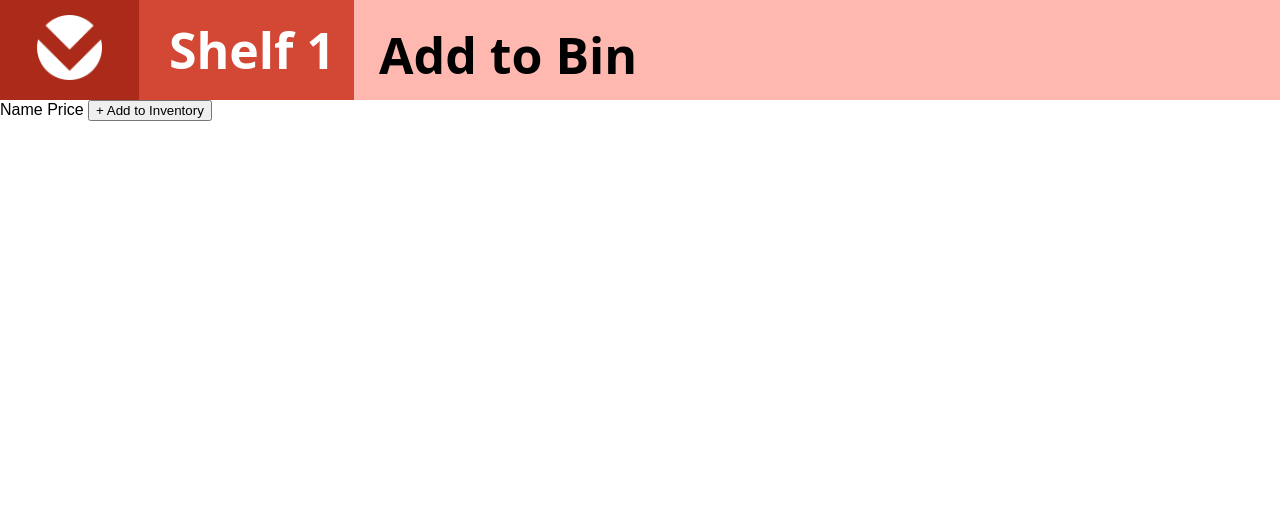
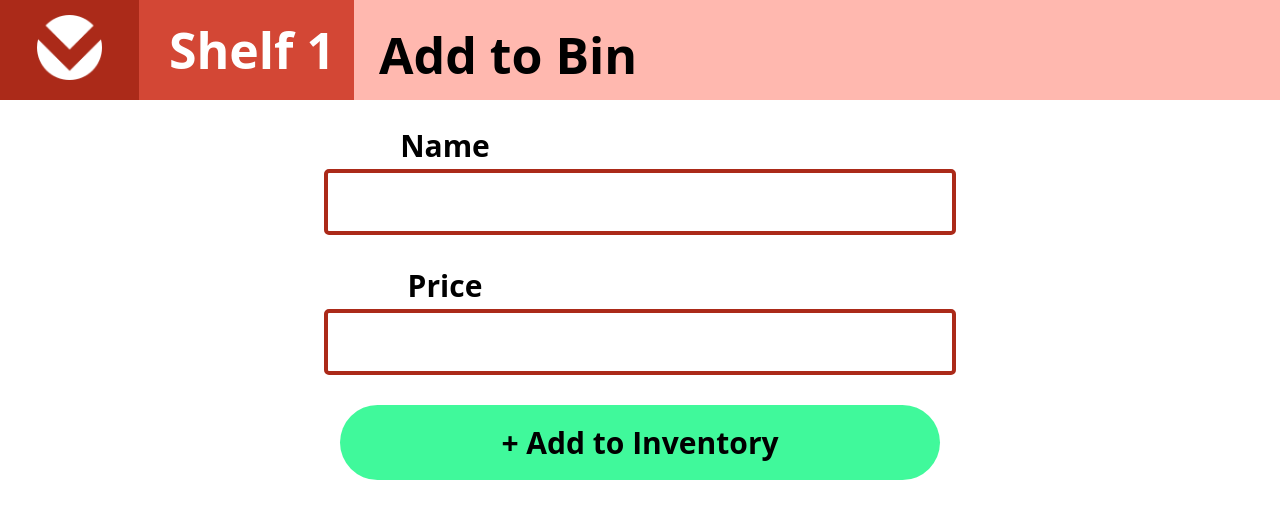
Before and after one commit to dawsonnelson/async-1-revised, a React (Create React App) app: page /create/1 in a window 1280 px wide. Shown: the top 518 px of the page. Built offline with nearby package versions, Linux system fonts and the light colour scheme.

Commit message:
second commit

```diff
--- /dev/null
+++ b/src/components/Create/Create.css
@@ -0,0 +1,45 @@
+.container {
+    width: 100%;
+    box-sizing: border-box;
+    height: calc(100%-100px);
+    padding: 25px;
+    display: flex;
+    flex-direction: column;
+    align-items: center;
+}
+
+.container-title {
+    font-weight: 700;
+    font-family: Open Sans, sans-serif;
+    margin-top: 0;
+    margin-left: 10px;
+    margin-bottom: 3px;
+    position: relative;
+    left: -200px;
+    font-size: 30px;
+}
+
+.input-box {
+    border: 4px solid #ab2a19;
+    border-radius: 5px;
+    padding: 12px;
+    width: 600px;
+    font-size: 30px;
+    margin-top: 0;
+    margin-bottom:30px;
+    font-weight: 700;
+}
+
+.add-in-button {
+    font-weight: 700;
+    font-family: Open Sans, sans-serif;
+    background-color: #40f99b;
+    height: 75px;
+    font-size: 30px;
+    border: none;
+    border-radius: 100px;
+    width: 600px;
+    padding: 10px 0;
+    cursor: pointer;
+    outline: none;
+}
--- a/src/components/Create/Create.js
+++ b/src/components/Create/Create.js
@@ -1,5 +1,6 @@
 import React, { Component } from 'react'
 import NavCreate from '../Nav/Nav-create'
+import './Create.css'
 
 
 export default class CreateItem extends Component {
@@ -21,9 +22,9 @@ export default class CreateItem extends Component {
                 </div>
                 <div className = 'container'>
                     <span className = 'container-title'> Name </span>
-                    {/* <input className = 'input-box' onChange = {(e)=>this.handleNameInput(e.target.value)}/> */}
+                    <input className = 'input-box' onChange = {(e)=>this.handleNameInput(e.target.value)}/>
                     <span className = 'container-title' value = '$'> Price </span>
-                    {/* <input className = 'input-box' onChange = {(e)=> this.handlePriceInput(e.target.value)}/> */}
+                    <input className = 'input-box' onChange = {(e)=> this.handlePriceInput(e.target.value)}/>
                     <button className = 'add-in-button' onClick = {()=> this.handleAddNameInput()}> + Add to Inventory </button>
                 </div>
             </div>
```
